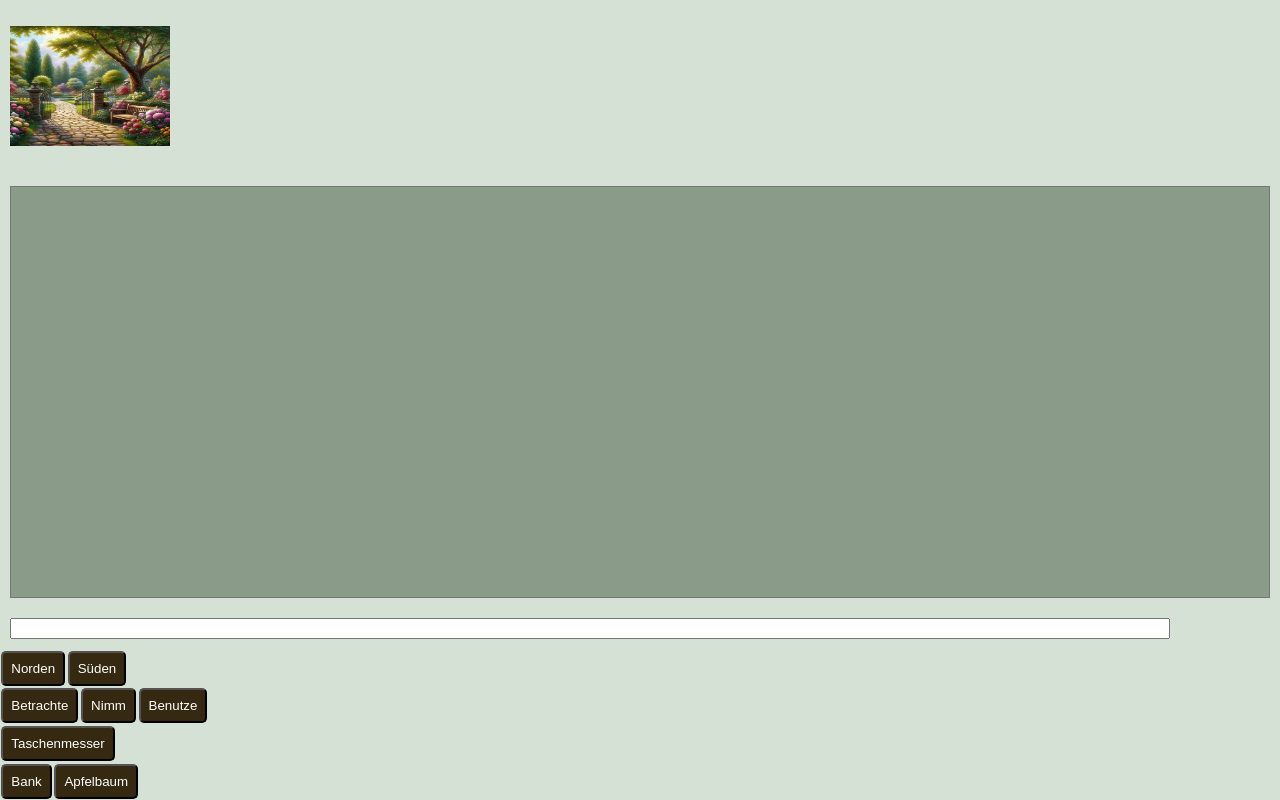
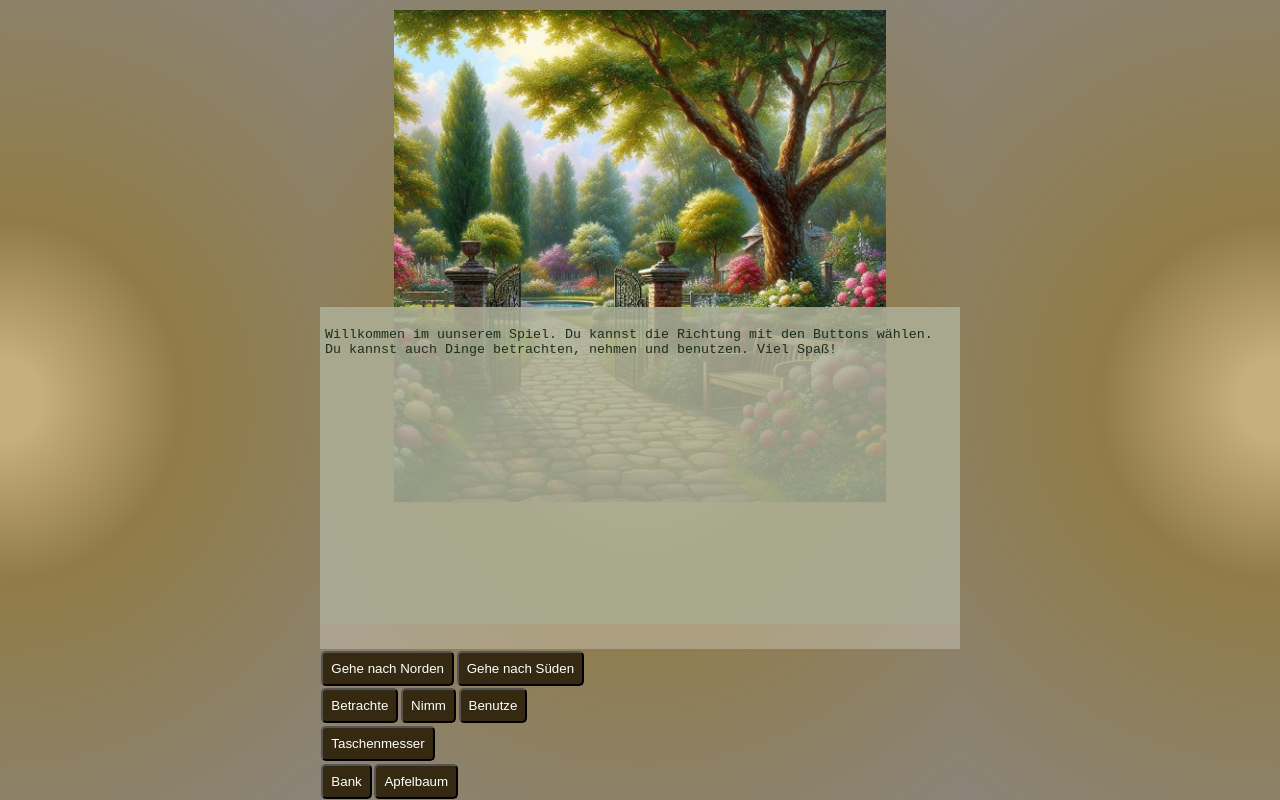
Before and after one commit to onjonjo/abenteuer, a plain HTML site: page index.html in a window 1280 px wide. Drawn offline with Linux system fonts and the light colour scheme.

Commit message:
better css

```diff
--- a/app.js
+++ b/app.js
@@ -7,8 +7,8 @@ rooms.Garten = {
     },
     "leave": "Du verlässt den wunderschönen Garten.",
     "ways": {
-        "Norden": "Kirche",
-        "Süden": "Teich"
+        "Gehe nach Norden": "Kirche",
+        "Gehe nach Süden": "Teich"
     },
     "things": ["Bank", "Apfelbaum"],
 
@@ -19,7 +19,7 @@ rooms.Kirche = {
     "enter": "Du näherst dich einer Kirche.",
     "leave": "Du verlässt die Kirche.",
     "ways": {
-        "Süden": "Garten"
+        "Gehe nach Süden": "Garten"
     },
     "things": ["Taufstein", "Kerze"],
     "action": {
@@ -31,7 +31,7 @@ rooms.Teich = {
     "enter": "Du näherst dich einem Teich.",
     "leave": "Du verlässt den Teich.",
     "ways": {
-        "Norden": "Garten"
+        "Gehe nach Norden": "Garten"
     },
     "things": ["Teich", "Katze"],
     "action": {
@@ -72,10 +72,10 @@ answers = {
         "Du hast den Ast schon."
     ],
     "Nimm Apfel": [
-        transfer(["Apfel"], [], [""], ["Apfel"], "Du hebst den Apfel auf. Er ist schön rot."),
+        transfer(["Apfel"], [], ["Apfel"], ["Apfel"], "Du hebst den Apfel auf. Er ist schön rot."),
         "Du nimmst den Apfel nochmals in die Hand. Er ist immer noch schön rot."
     ],
-    "Benutze Taschenmesser mit Apfel|Benutze Apfel mit Taschenmesser": transfer([], [], ["Apfel"], ["Wurm"],
+    "Benutze Taschenmesser mit Apfel|Benutze Apfel mit Taschenmesser": transfer(["Apfel"], [], ["Apfel"], ["Wurm"],
         "Du schneidest den Apfel auf und findest einen Wurm."),
 
     "Betrachte Taufstein": [transfer([], ["Tuch"], [], [], "Ein alter Taufstein mit einem Tuch."),
@@ -107,7 +107,7 @@ answers = {
 
 player = {
 }
-player.log = "Willkommen in unserem Abenteuer"
+player.log = ""
 player.room = "Garten"
 player.commands = ["Betrachte", "Nimm", "Benutze"]
 player.current_command = null;
@@ -151,8 +151,8 @@ function execute_command(cmd) {
         }
     }
     const resp = get_response(final_action, player);
-    add_to_log("\n" + cmd);
-    add_to_log("\n" + resp);
+    add_to_log(cmd);
+    add_to_log(resp);
 }
 
 function add_to_log(text) {
@@ -291,5 +291,6 @@ function build_room(new_room_name) {
 
 
 function start() {
+    add_to_log("Willkommen im uunserem Spiel. Du kannst die Richtung mit den Buttons wählen. Du kannst auch Dinge betrachten, nehmen und benutzen. Viel Spaß!");
     build_room("Garten");
 }
--- a/index.html
+++ b/index.html
@@ -1,5 +1,5 @@
 <!DOCTYPE html>
-<html lang="de-de">
+<html lang="de-de" id="html">
 
 <head>
     <meta charset="UTF-8">
@@ -10,12 +10,15 @@
 </head>
 
 <body>
-    <p>
-        <img id="bild" alt="Bild" width="160" height="120">
-    </p>
-    <textarea id="log" name="text" cols="80" rows="10" readonly="1"></textarea>
+    <header>
+        <img id="bild" alt="Bild">
+    </header>
+    <main>
+    <textarea id="log" name="text" readonly="1"></textarea>
+    <input id="command" type="text" disabled="1"/>
+</main>
     <footer>
-        <input id="command" type="text" size="80">
+
                <span id="dir-list">
         </span>
         <span id="actions">
--- a/style.css
+++ b/style.css
@@ -1,13 +1,19 @@
-body {
+*, *::before, *::after {
+    box-sizing: border-box;
+  }
+
+html, body {
     font-family: Arial, sans-serif;
-    margin: 0;
+    margin: 0 auto;
     padding: 0;
-    background-color: #d5e1d5;
+    background: rgb(199,174,123);
+    background: radial-gradient(circle, rgba(199,174,123,1) 8%, rgba(145,124,71,1) 35%, rgba(138,132,121,1) 100%);
     display: flex;
     flex-direction: column;
+    max-width: 40em;
 
-    min-height: 100vh;
-
+    /* min-height: 100vh; */
+    height: 100%;
 }
 
 .container {
@@ -26,14 +32,6 @@ p {
     color: #666;
 }
 
-a {
-    color: #007bff;
-    text-decoration: none;
-}
-
-a:hover {
-    text-decoration: underline;
-}
 
 button {
     display: inline-block;
@@ -55,22 +53,68 @@ button:active {
 }
 
 #bild {
-    margin: 0px;
+    margin: 0 auto;
     padding: 10px;
+    flex-grow: 1;
+    display: block;
+    width: 80%;
+    height: auto;
+    object-fit: cover;
+    object-position: center;
+    display: hidden;
+
+}
+
+
+
+header
+{
+    flex-grow: 1;
+    height: 30px;
+    flex-direction: row;
+}
+
+main {
+    flex-grow: 1;
+    flex-direction: column;
+    display: flex;
+
 }
 
 #log {
     flex-grow: 1;
-    margin: 10px;
+    margin: 0px ;
     resize: none;
-    background-color: #8a9b8a;
+    border: 0px;
+    padding: 5px;
+    background-color: #acb099da;
+    display: block;
+    box-sizing: border-box;
     color: rgb(27, 46, 29);
+    text-shadow: 3px, 3px, #666;
+    min-width: 30em;
+}
+textarea:focus {
+    border: 0px ;
+    outline: none;
+
 }
 
 #command {
-    margin: 10px;
-    width: 90%;
+    margin: 0px;
+    padding: 10px;
+    border: 0px;
+    padding-top: 5px;
+    padding-bottom: 5px;
+    margin-right: 5px;
+    width: 100%;
+    display: block;
+    box-sizing: border-box;
 }
+input[type=text]:focus {
+    border: 0px ;
+    outline: none;
+  }
 
 #things {
     display: block;
```
Also changed, not shown: pics/garden2.jpg (renamed from pics/_1986f71b-2863-4c78-bdbd-400133588d13.jpg).
